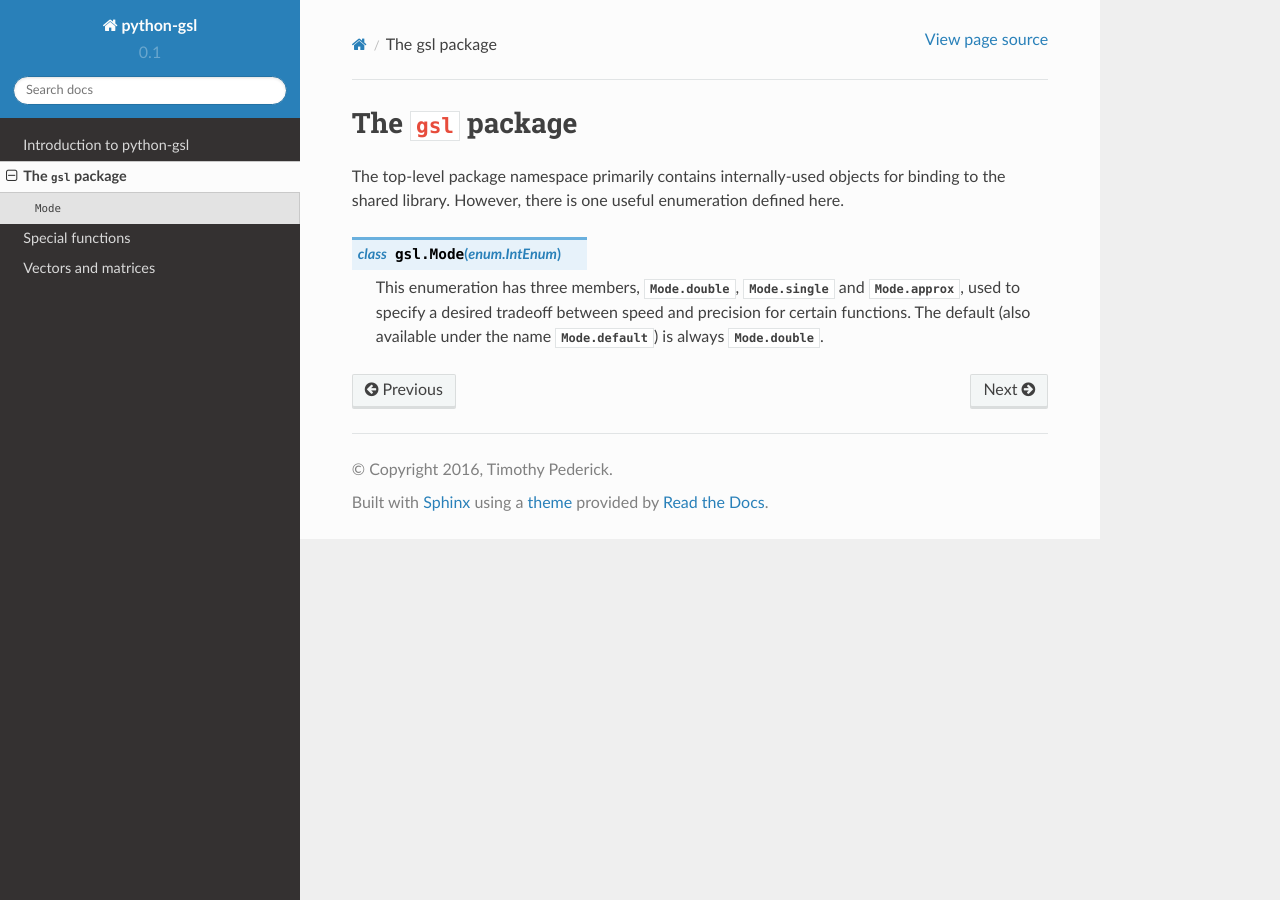
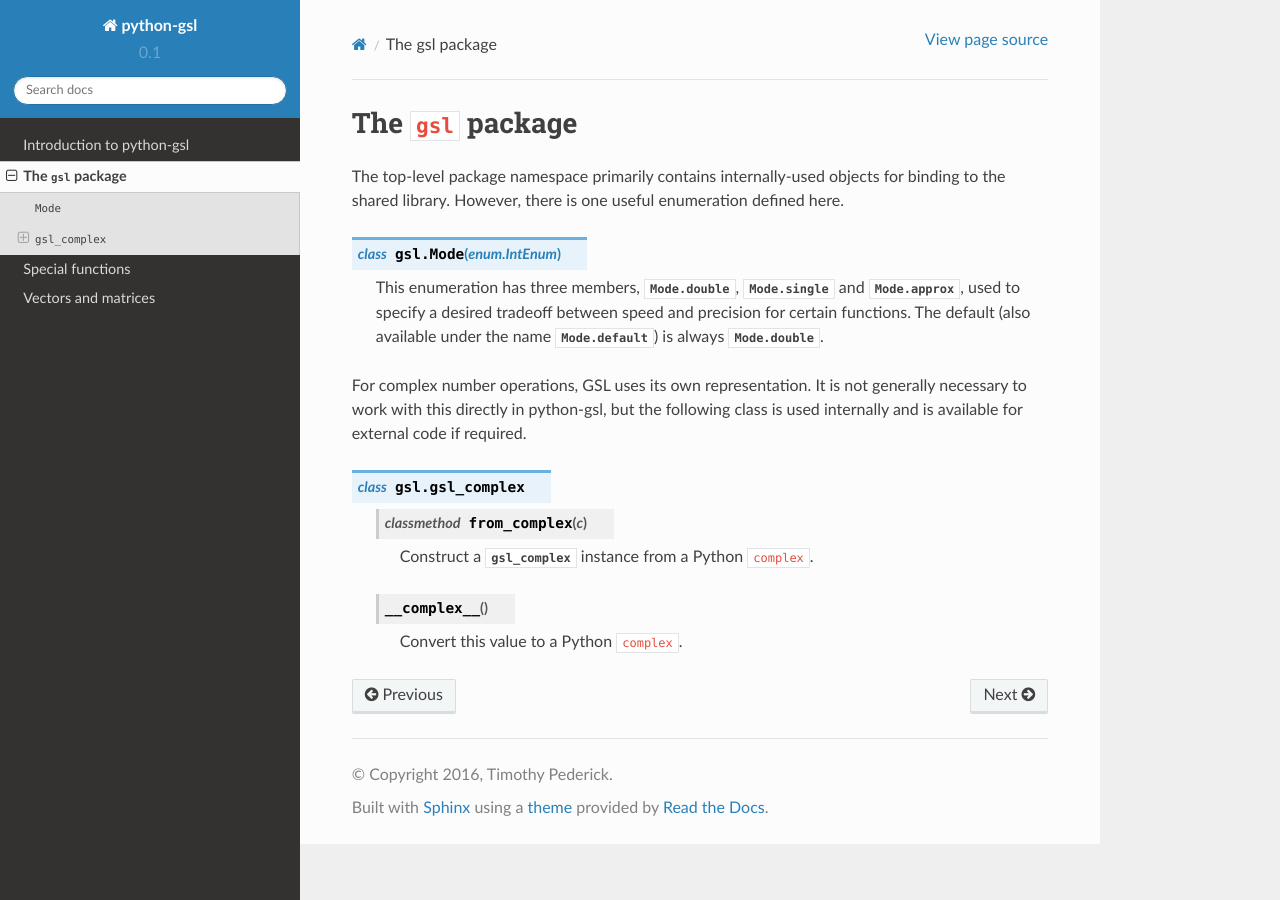
Before and after one commit to perey/python-gsl, a Sphinx documentation site: the page built from docs/gsl.rst, in a window 1280 px wide. Built offline with Sphinx 7.4.7 and the Read the Docs theme 2.0.0, drawn with Linux system fonts in a browser that asks for light colours.

Commit message:
Documented complex number support.

```diff
--- a/docs/gsl.rst
+++ b/docs/gsl.rst
@@ -4,14 +4,28 @@ The ``gsl`` package
 
 .. py:module:: gsl
 
-The top-level package namespace primarily contains internally-used objects
-for binding to the shared library. However, there is one useful enumeration
-defined here.
+The top-level package namespace primarily contains internally-used objects for
+binding to the shared library. However, there is one useful enumeration defined
+here.
 
 .. py:class:: Mode(enum.IntEnum)
 
    This enumeration has three members, :py:obj:`Mode.double`,
-   :py:obj:`Mode.single` and :py:obj:`Mode.approx`, used to specify a
-   desired tradeoff between speed and precision for certain functions. The
-   default (also available under the name :py:obj:`Mode.default`) is always
+   :py:obj:`Mode.single` and :py:obj:`Mode.approx`, used to specify a desired
+   tradeoff between speed and precision for certain functions. The default
+   (also available under the name :py:obj:`Mode.default`) is always
    :py:obj:`Mode.double`.
+
+For complex number operations, GSL uses its own representation. It is not
+generally necessary to work with this directly in python-gsl, but the following
+class is used internally and is available for external code if required.
+
+.. py:class:: gsl_complex
+
+   .. py:classmethod:: from_complex(c)
+
+     Construct a :py:obj:`gsl_complex` instance from a Python ``complex``.
+
+   .. py:method:: __complex__()
+
+     Convert this value to a Python ``complex``.
--- a/docs/intro.rst
+++ b/docs/intro.rst
@@ -23,7 +23,8 @@ In order to ease porting, GSL_ provides its own implementation of standard C
 mathematical functions and constants. Since Python already provides a binding
 to these in the standard library's `math`_, these are not exposed by
 python-gsl. Likewise, the complex number facilities in GSL are not exposed; use
-cmath_ instead.
+cmath_ instead. (However, the GSL *representation* of complex numbers is
+provided; see :py:obj:`gsl_complex`.)
 
 However, as at least some of the GSL_ versions of these functions make certain
 accuracy guarantees, it may be the case that bindings are provided in a future
```
